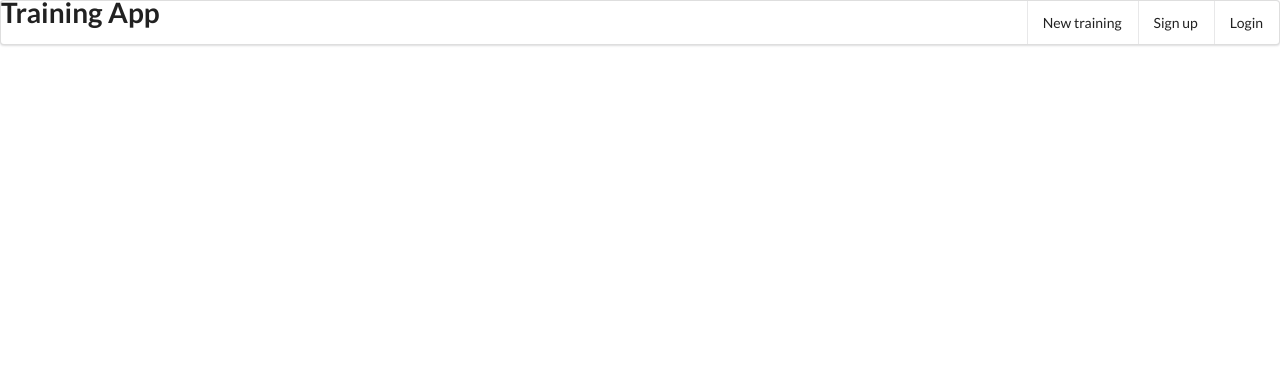
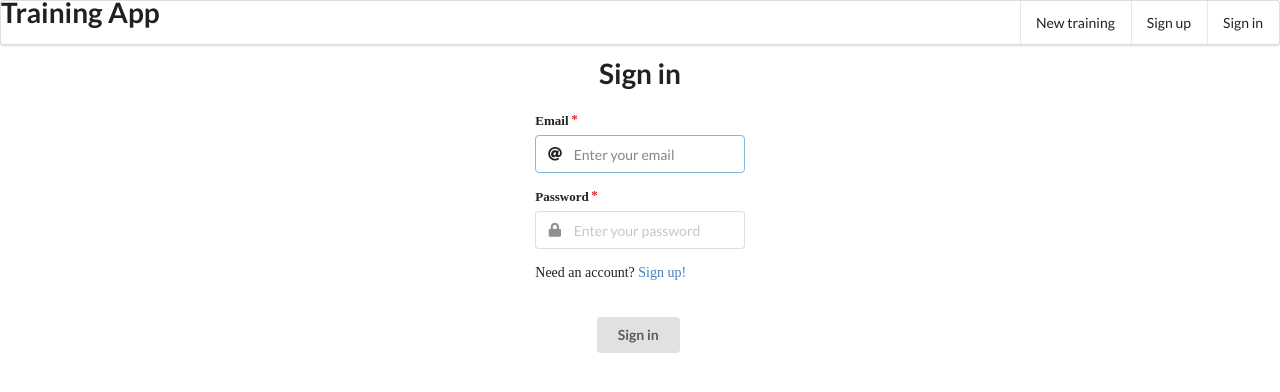
Before and after one commit to laubernal/training-app-frontend, a React (Create React App) app: page /signin in a window 1280 px wide. Shown: the top 392 px of the page. Built offline with nearby package versions, Linux system fonts and the light colour scheme.

Commit message:
changed login name to signin

```diff
--- a/package.json
+++ b/package.json
@@ -40,5 +40,6 @@
       "last 1 firefox version",
       "last 1 safari version"
     ]
-  }
+  },
+  "proxy": "http://localhost:5000"
 }
--- a/src/App.tsx
+++ b/src/App.tsx
@@ -2,7 +2,7 @@ import * as React from 'react';
 import * as ReactDOM from 'react-dom';
 import { BrowserRouter as Router, Routes, Route } from 'react-router-dom';
 
-import { Login, SignUp } from './Auth/index';
+import { SignIn, SignUp } from './Auth/index';
 import { TopNavBar } from './components/index';
 import './App.css';
 import { Home } from './Home/Home';
@@ -16,7 +16,7 @@ export const App = () => {
 
         <Routes>
           <Route path="/" element={<Home />} />
-          <Route path="/login/*" element={<Login />} />
+          <Route path="/signin/*" element={<SignIn />} />
           <Route path="/signup/*" element={<SignUp />} />
           <Route path="/new/*" element={<NewTraining />} />
         </Routes>
--- a/src/Auth/Login.tsx
+++ b/src/Auth/SignIn.tsx
@@ -5,10 +5,10 @@ import { Button, SectionTitle } from '../components/index';
 import { SignUp } from './index';
 import './Auth.css';
 
-export const Login = (): JSX.Element => {
+export const SignIn = (): JSX.Element => {
   return (
     <form className="ui form login">
-      <SectionTitle text="Login" /> <br />
+      <SectionTitle text="Sign in" /> <br />
       <div className="field required">
         <label>Email</label>
         <div className="ui left icon input">
@@ -33,7 +33,7 @@ export const Login = (): JSX.Element => {
         </Routes>
       </div>
       <Button
-        text="Login"
+        text="Sign in"
         onClick={(e: React.MouseEvent<HTMLButtonElement, MouseEvent>) => console.log('clicked')}
       />
     </form>
--- a/src/Auth/SignUp.tsx
+++ b/src/Auth/SignUp.tsx
@@ -2,7 +2,7 @@ import * as React from 'react';
 import { Link, Routes, Route } from 'react-router-dom';
 
 import { Button, SectionTitle } from '../components/index';
-import { Login } from './index';
+import { SignIn } from './index';
 import './Auth.css';
 
 const { useState } = React;
@@ -66,11 +66,11 @@ export const SignUp = (): JSX.Element => {
       </div>
       <div>
         <p>
-          Already have an account? <Link to="/login">Login!</Link>
+          Already have an account? <Link to="/signin">Sign in!</Link>
         </p>{' '}
         <br />
         <Routes>
-          <Route path="/login" element={<Login />} />
+          <Route path="/signin" element={<SignIn />} />
         </Routes>
       </div>
       <Button
--- a/src/Auth/index.tsx
+++ b/src/Auth/index.tsx
@@ -1,2 +1,2 @@
-export { Login } from './Login';
+export { SignIn } from './SignIn';
 export { SignUp } from './SignUp';
--- a/src/components/Button.tsx
+++ b/src/components/Button.tsx
@@ -23,5 +23,3 @@ export const Button = ({ text, onClick }: ButtonProps): JSX.Element => {
     </div>
   );
 };
-
-// export default Button;
--- a/src/components/TopNavBar.tsx
+++ b/src/components/TopNavBar.tsx
@@ -16,8 +16,8 @@ export const TopNavBar = (): JSX.Element => {
         <Link className="item" to="/signup">
           Sign up
         </Link>
-        <Link className="item" to="/login">
-          Login
+        <Link className="item" to="/signin">
+          Sign in
         </Link>
       </div>
     </div>
```
